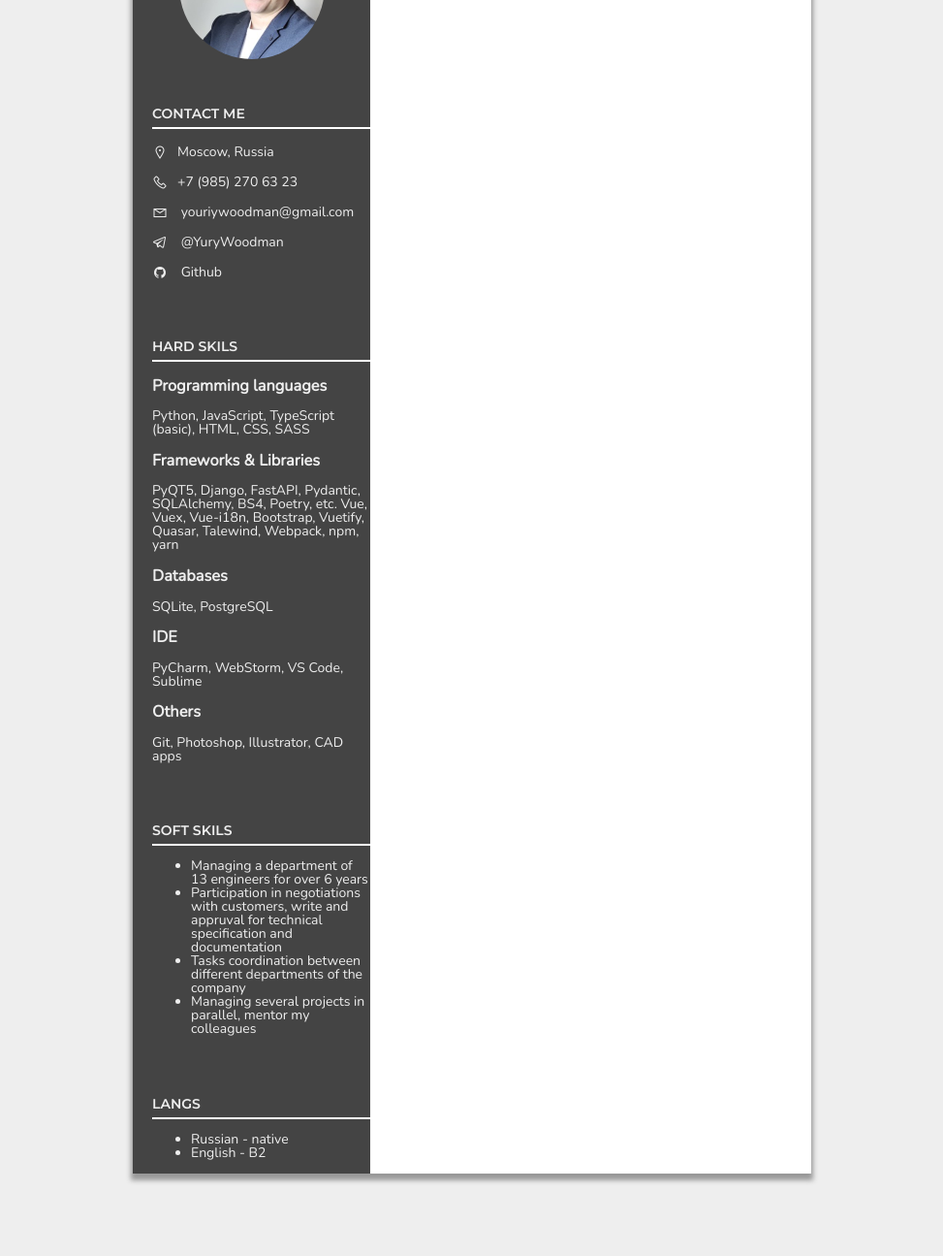
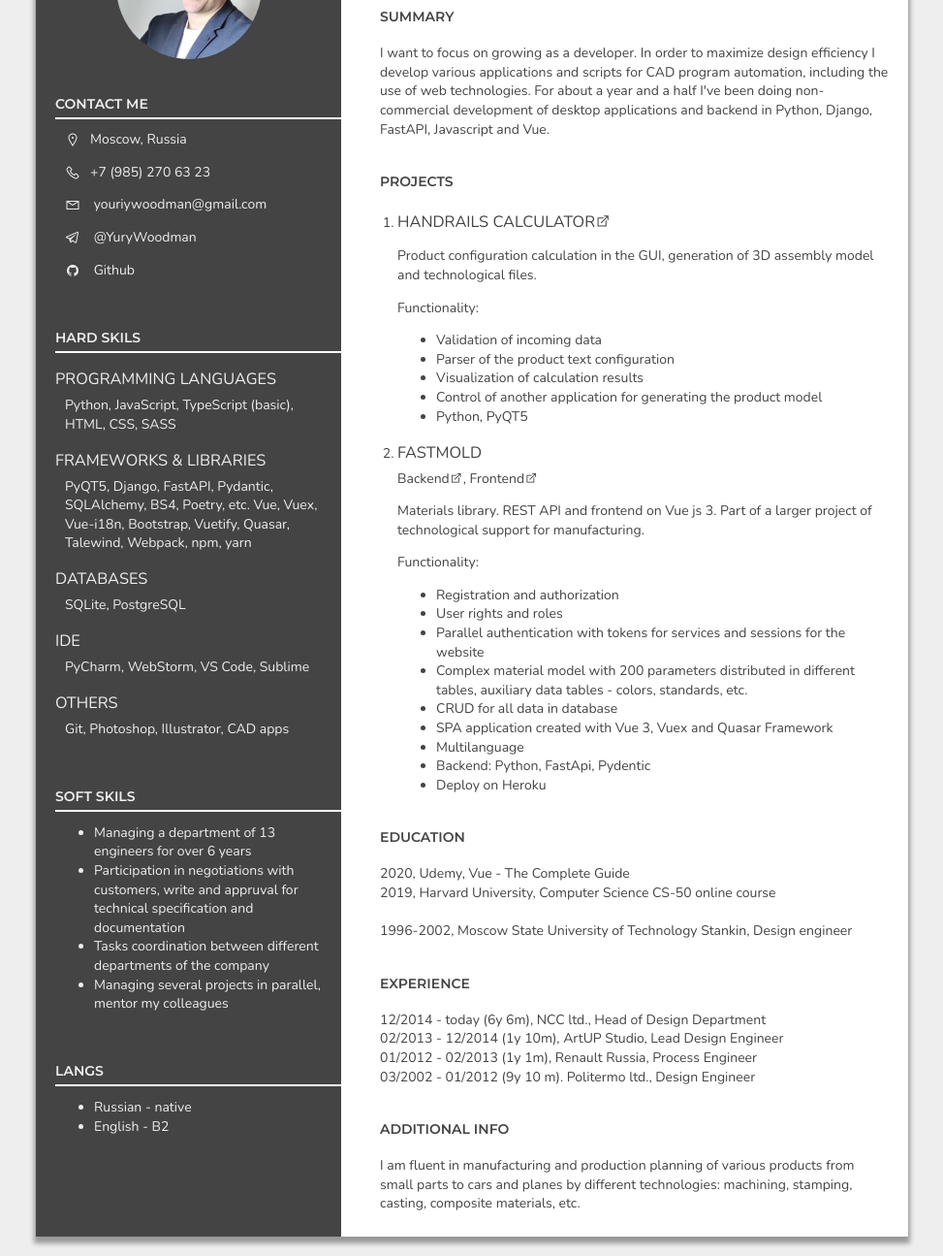
Before and after one commit to Woodman5/rsschool-cv, a plain HTML site: page index.html in a window 1280 px wide. Shown: the part 154-1449 px from the top of the page at 97% size, without its empty margins (153-1126 px from the left). Before the commit the page ends 1384 px from the top, so only its background shows below. Drawn offline with nearby package versions, Linux system fonts and the light colour scheme.

Commit message:
feat: add all content and styles

```diff
--- a/index.html
+++ b/index.html
@@ -1,9 +1,9 @@
 <!DOCTYPE html>
 <html lang="en">
 <head>
-    <meta charset="utf-8" />
+    <meta charset="utf-8"/>
     <title>Yury Derevyannyh CV</title>
-    <link href="styles/style.css" rel="stylesheet" />
+    <link href="styles/style.css" rel="stylesheet"/>
     <link
             href="https://fonts.googleapis.com/css2?family=Montserrat:wght@600&family=Nunito&display=swap"
             rel="stylesheet"
@@ -17,7 +17,7 @@
 <div class="container">
     <div class="left-column">
         <div class="circle">
-          <img src="img/YD_400x300.jpg" alt="" />
+            <img src="img/YD_400x300.jpg" alt=""/>
         </div>
         <div class="left-block light nunito">
             <h2 class="left-tittle">Contact me</h2>
@@ -38,25 +38,25 @@
         </div>
         <div class="left-block light nunito">
             <h2 class="left-tittle">Hard skils</h2>
+            <h3>Programming languages</h3>
             <p>
-            <h3>Programming languages</h3>
                 Python, JavaScript, TypeScript (basic), HTML, CSS, SASS
             </p>
+            <h3>Frameworks & Libraries</h3>
             <p>
-            <h3>Frameworks & Libraries</h3>
                 PyQT5, Django, FastAPI, Pydantic, SQLAlchemy, BS4, Poetry, etc.
                 Vue, Vuex, Vue-i18n, Bootstrap, Vuetify, Quasar, Talewind, Webpack, npm, yarn
             </p>
+            <h3>Databases</h3>
             <p>
-            <h3>Databases</h3>
                 SQLite, PostgreSQL
             </p>
+            <h3>IDE</h3>
             <p>
-            <h3>IDE</h3>
                 PyCharm, WebStorm, VS Code, Sublime
             </p>
+            <h3>Others</h3>
             <p>
-            <h3>Others</h3>
                 Git, Photoshop, Illustrator, CAD apps
             </p>
         </div>
@@ -64,7 +64,9 @@
             <h2 class="left-tittle">Soft skils</h2>
                 <ul>
                     <li>Managing a department of 13 engineers for over 6 years</li>
-                <li>Participation in negotiations with customers, write and appruval for technical specification and documentation</li>
+                    <li>Participation in negotiations with customers, write and appruval for technical specification and
+                        documentation
+                    </li>
                     <li>Tasks coordination between different departments of the company</li>
                     <li>Managing several projects in parallel, mentor my colleagues</li>
                 </ul>
@@ -82,8 +84,73 @@
             <div class="name">
                 <h1>Yury Derevyannykh</h1>
             </div>
-          <div class="job-tittle nunito">Frontend Developer</div>
+            <div class="job-tittle nunito">Software Developer</div>
         </header>
+        <hr>
+        <article class="content">
+            <div class="rigth-block nunito">
+                <h2 class="right-tittle">Summary</h2>
+                <p>
+                    I want to focus on growing as a developer.
+                    In order to maximize design efficiency I develop various applications and scripts for CAD program
+                    automation, including the use of web technologies. For about a year and a half I've been doing
+                    non-commercial development of desktop applications and backend in Python, Django, FastAPI,
+                    Javascript and Vue.
+                </p>
+                <h2 class="right-tittle">Projects</h2>
+                <ol>
+                    <li><a class="dark" href="https://github.com/Woodman5/ncc_calc" target="_blank"><h3 class="prj-tittle">Handrails calculator<i class="las la-external-link-alt"></i></h3></a>
+                    <p>Product configuration calculation in the GUI,
+                        generation of 3D assembly model and technological files.</p>
+                        <p>Functionality:
+                        <ul type="disc">
+                            <li>Validation of incoming data</li>
+                            <li>Parser of the product text configuration</li>
+                            <li>Visualization of calculation results</li>
+                            <li>Control of another application for generating the product model</li>
+                            <li>Python, PyQT5</li>
+                        </ul></p>
+                    </li>
+                    <li><h3 class="prj-tittle">FastMold</h3>
+                        <a class="dark" href="https://github.com/Woodman5/fast_mold_fastapi" target="_blank">Backend<i class="las la-external-link-alt"></i></a>,
+                        <a class="dark" href="https://github.com/Woodman5/fastmold_frontend" target="_blank">Frontend<i class="las la-external-link-alt"></i></a>
+                        <p>Materials library. REST API and frontend on Vue js 3.
+                            Part of a larger project of technological support for manufacturing.</p>
+                        <p>Functionality:
+                        <ul type="disc">
+                            <li>Registration and authorization</li>
+                            <li>User rights and roles</li>
+                            <li>Parallel authentication with tokens for services and sessions for the website</li>
+                            <li>Complex material model with 200 parameters distributed in different tables, auxiliary data tables - colors, standards, etc.</li>
+                            <li>CRUD for all data in database</li>
+                            <li>SPA application created with Vue 3, Vuex and Quasar Framework</li>
+                            <li>Multilanguage</li>
+                            <li>Backend: Python, FastApi, Pydentic</li>
+                            <li>Deploy on Heroku</li>
+                        </ul></p>
+                    </li>
+                </ol>
+                <h2 class="right-tittle">Education</h2>
+                <p>
+                    2020, Udemy, Vue - The Complete Guide<br>
+                    2019, Harvard University, Computer Science CS-50 online course<br><br>
+
+                    1996-2002, Moscow State University of Technology Stankin, Design engineer
+                </p>
+                <h2 class="right-tittle">Experience</h2>
+                <p>
+                    12/2014 - today (6y 6m), NCC ltd., Head of Design Department<br>
+                    02/2013 - 12/2014 (1y 10m), ArtUP Studio, Lead Design Engineer<br>
+                    01/2012 - 02/2013 (1y 1m), Renault Russia, Process Engineer<br>
+                    03/2002 - 01/2012 (9y 10 m). Politermo ltd., Design Engineer
+                </p>
+                <h2 class="right-tittle">Additional info</h2>
+                <p>
+                    I am fluent in manufacturing and production planning of various products from small parts to cars
+                    and planes by different technologies: machining, stamping, casting, composite materials, etc.
+                </p>
+            </div>
+        </article>
     </div>
 </div>
 
--- a/styles/style.css
+++ b/styles/style.css
@@ -8,8 +8,13 @@ body {
   color: #444;
 }
 
+.dark {
+  color: #444;
+}
+
 .nunito {
   font-family: "Nunito", sans-serif;
+  line-height: 1.4;
 }
 
 .light,
@@ -32,7 +37,7 @@ a:hover {
 
 .container {
   /* height: 980px; */
-  width: 700px;
+  width: 900px;
   margin: 20px auto;
   background: #fff;
   /* border-radius: 8px; */
@@ -56,7 +61,8 @@ a:hover {
 
 .job-tittle,
 .name,
-.left-tittle {
+.left-tittle,
+.right-tittle {
   text-transform: uppercase;
 }
 .name h1 {
@@ -87,14 +93,17 @@ a:hover {
   font-size: 14px;
   width: 100%;
   padding-left: 20px;
-  margin-top: 30px;
+  margin-top: 20px;
+}
+
+.left-tittle, .right-tittle {
+  font-family: "Montserrat", sans-serif;
+  font-size: 14px;
+  line-height: 2;
 }
 
 .left-tittle {
-  font-family: "Montserrat", sans-serif;
-  font-size: 14px;
   border-bottom: 2px solid #fff;
-  line-height: 2;
 }
 
 .left-block i {
@@ -103,3 +112,33 @@ a:hover {
   margin-right: 10px;
   font-size: 16px;
 }
+
+.left-block p, ul {
+  margin-right: 20px;
+  margin-top: 0
+}
+
+.left-block p {
+  margin-left: 10px;
+}
+
+.left-block h3 {
+  font-weight: normal;
+  text-transform: uppercase;
+  margin-bottom: 5px;
+}
+
+.right-tittle {
+  margin-top: 30px;
+  margin-bottom: 10px;
+}
+
+.prj-tittle {
+  font-weight: normal;
+  text-transform: uppercase;
+  margin-bottom: 5px;
+}
+
+.right-column ol {
+  padding-left: 18px;
+}
```
Lines whose indentation alone changed are shown as unchanged.
